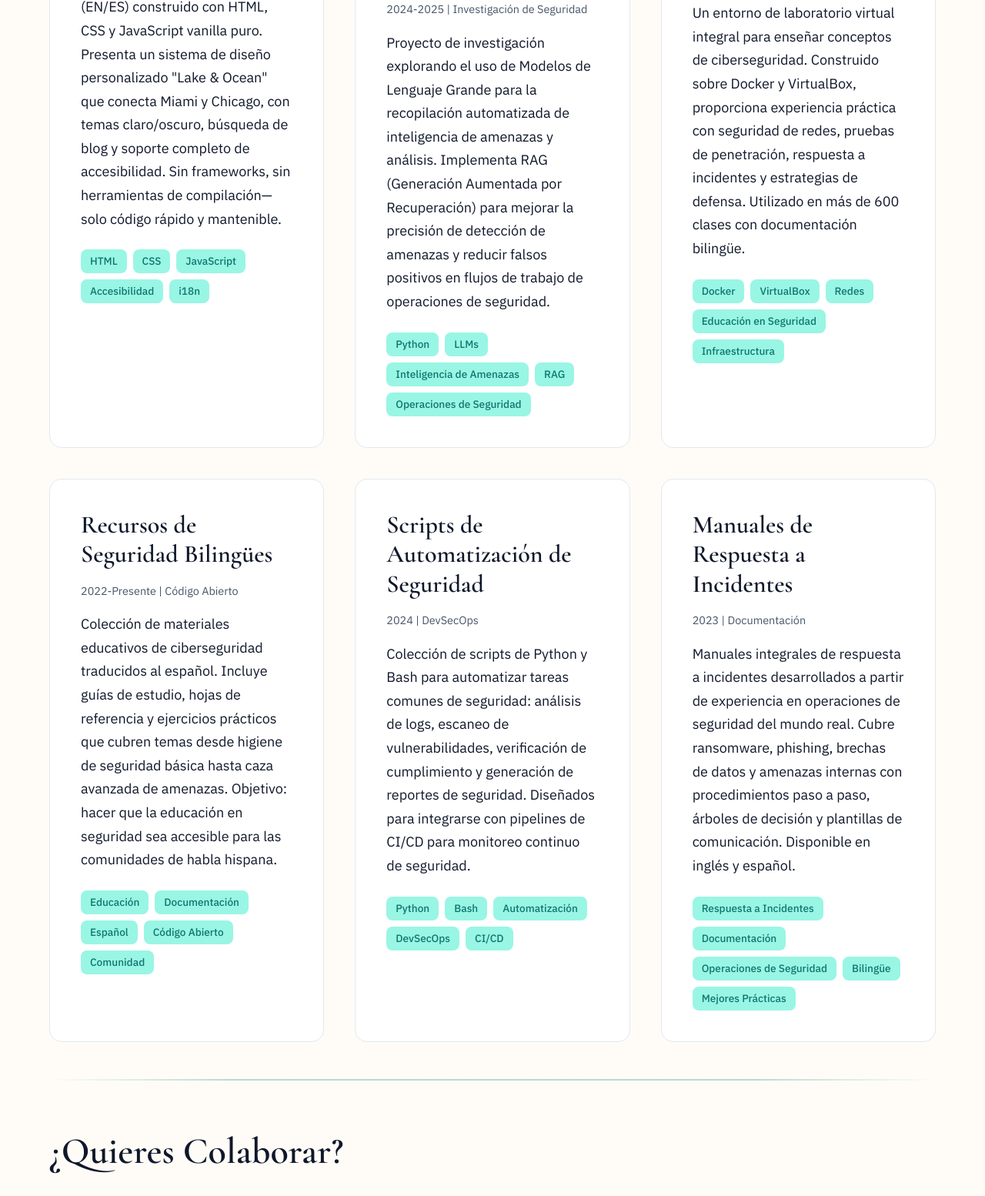
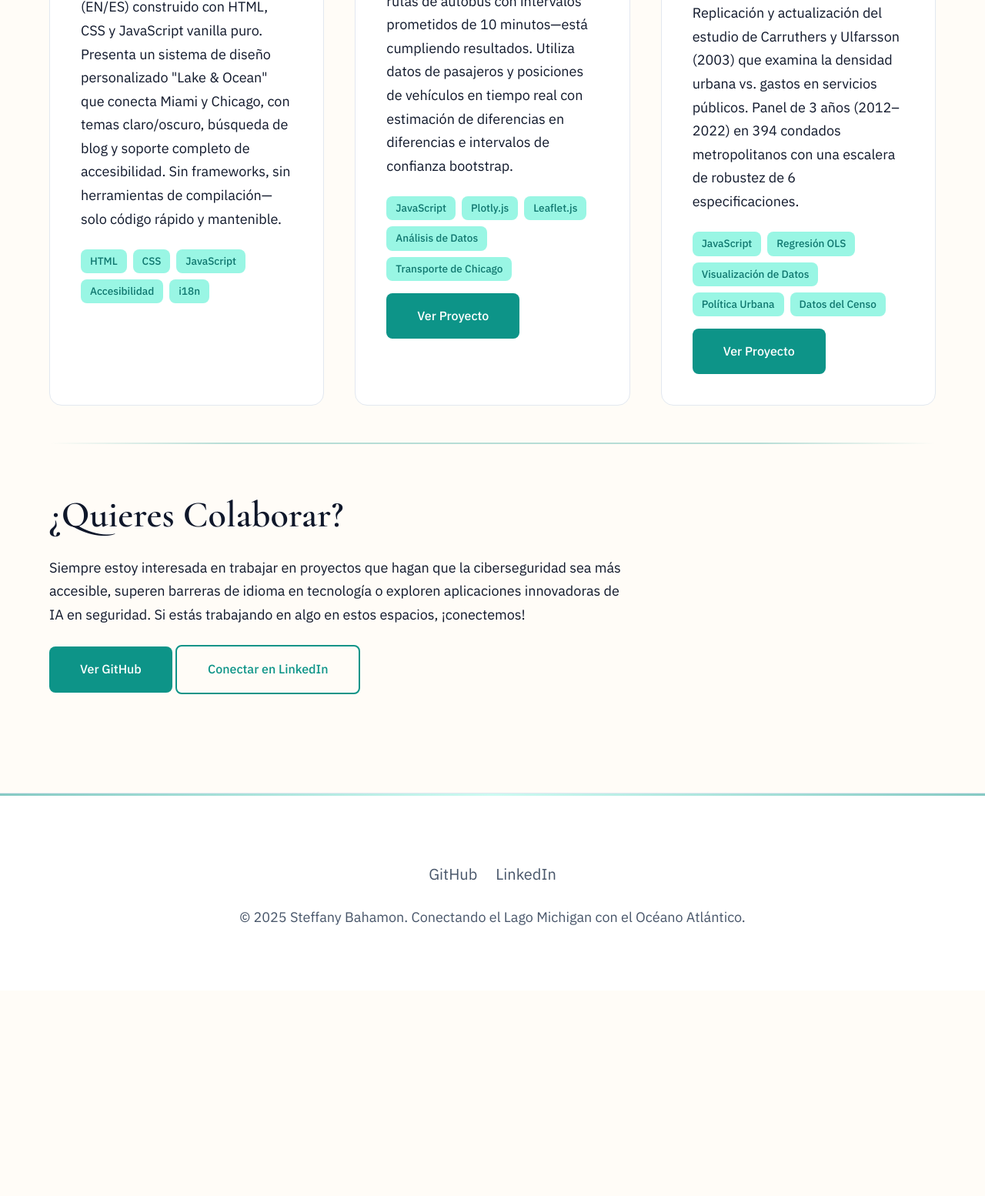
Before and after one commit to sbahamon/sbahamon.github.io, a website: page es/projects.html in a window 1280 px wide. Shown: the part 584-2138 px from the top of the page at 77% size. After the commit the page ends 1871 px from the top, so only its background shows below. Drawn offline with nearby package versions, Linux system fonts and the light colour scheme.

Commit message:
Update projects page: add Bus Check and Urban Sprawl
Replace placeholder projects with real ones. Keep Lake & Ocean,
add Bus Check (CTA Frequent Network analysis) and Urban Sprawl
(Carruthers & Ulfarsson replication) with live project links.
Both EN and ES pages updated.

Co-Authored-By: Claude Opus 4.6 <noreply@anthropic.com>

```diff
--- a/es/projects.html
+++ b/es/projects.html
@@ -66,87 +66,42 @@
       </article>
 
       <article class="card">
-        <h3>Plataforma de Inteligencia de Amenazas Impulsada por IA</h3>
-        <p class="meta">2024-2025 | Investigación de Seguridad</p>
+        <h3>Bus Check</h3>
+        <p class="meta">2025 | Análisis de Datos</p>
         <p>
-          Proyecto de investigación explorando el uso de Modelos de Lenguaje Grande para la recopilación automatizada de inteligencia de amenazas
-          y análisis. Implementa RAG (Generación Aumentada por Recuperación) para mejorar la precisión de detección de amenazas y
-          reducir falsos positivos en flujos de trabajo de operaciones de seguridad.
+          Un proyecto analítico que evalúa si la Red Frecuente de CTA—20 rutas de autobús con intervalos prometidos
+          de 10 minutos—está cumpliendo resultados. Utiliza datos de pasajeros y posiciones de vehículos en tiempo real
+          con estimación de diferencias en diferencias e intervalos de confianza bootstrap.
         </p>
         <div class="tags">
-          <span class="tag">Python</span>
-          <span class="tag">LLMs</span>
-          <span class="tag">Inteligencia de Amenazas</span>
-          <span class="tag">RAG</span>
-          <span class="tag">Operaciones de Seguridad</span>
+          <span class="tag">JavaScript</span>
+          <span class="tag">Plotly.js</span>
+          <span class="tag">Leaflet.js</span>
+          <span class="tag">Análisis de Datos</span>
+          <span class="tag">Transporte de Chicago</span>
+        </div>
+        <div style="margin-top: 1rem;">
+          <a href="https://sbahamon.github.io/bus-check/index.html" class="btn" target="_blank" rel="noopener">Ver Proyecto</a>
         </div>
       </article>
 
       <article class="card">
-        <h3>Laboratorio de Capacitación en Ciberseguridad</h3>
-        <p class="meta">2023-Presente | Educación</p>
+        <h3>Expansión Urbana y Costos de Servicios Públicos</h3>
+        <p class="meta">2025 | Replicación de Investigación</p>
         <p>
-          Un entorno de laboratorio virtual integral para enseñar conceptos de ciberseguridad. Construido sobre Docker y
-          VirtualBox, proporciona experiencia práctica con seguridad de redes, pruebas de penetración, respuesta a incidentes
-          y estrategias de defensa. Utilizado en más de 600 clases con documentación bilingüe.
+          Replicación y actualización del estudio de Carruthers y Ulfarsson (2003) que examina la densidad urbana vs.
+          gastos en servicios públicos. Panel de 3 años (2012–2022) en 394 condados metropolitanos con una escalera
+          de robustez de 6 especificaciones.
         </p>
         <div class="tags">
-          <span class="tag">Docker</span>
-          <span class="tag">VirtualBox</span>
-          <span class="tag">Redes</span>
-          <span class="tag">Educación en Seguridad</span>
-          <span class="tag">Infraestructura</span>
+          <span class="tag">JavaScript</span>
+          <span class="tag">Regresión OLS</span>
+          <span class="tag">Visualización de Datos</span>
+          <span class="tag">Política Urbana</span>
+          <span class="tag">Datos del Censo</span>
         </div>
-      </article>
-
-      <article class="card">
-        <h3>Recursos de Seguridad Bilingües</h3>
-        <p class="meta">2022-Presente | Código Abierto</p>
-        <p>
-          Colección de materiales educativos de ciberseguridad traducidos al español. Incluye guías de estudio,
-          hojas de referencia y ejercicios prácticos que cubren temas desde higiene de seguridad básica hasta caza avanzada de amenazas.
-          Objetivo: hacer que la educación en seguridad sea accesible para las comunidades de habla hispana.
-        </p>
-        <div class="tags">
-          <span class="tag">Educación</span>
-          <span class="tag">Documentación</span>
-          <span class="tag">Español</span>
-          <span class="tag">Código Abierto</span>
-          <span class="tag">Comunidad</span>
-        </div>
-      </article>
-
-      <article class="card">
-        <h3>Scripts de Automatización de Seguridad</h3>
-        <p class="meta">2024 | DevSecOps</p>
-        <p>
-          Colección de scripts de Python y Bash para automatizar tareas comunes de seguridad: análisis de logs, escaneo de vulnerabilidades,
-          verificación de cumplimiento y generación de reportes de seguridad. Diseñados para integrarse con pipelines de CI/CD
-          para monitoreo continuo de seguridad.
-        </p>
-        <div class="tags">
-          <span class="tag">Python</span>
-          <span class="tag">Bash</span>
-          <span class="tag">Automatización</span>
-          <span class="tag">DevSecOps</span>
-          <span class="tag">CI/CD</span>
-        </div>
-      </article>
-
-      <article class="card">
-        <h3>Manuales de Respuesta a Incidentes</h3>
-        <p class="meta">2023 | Documentación</p>
-        <p>
-          Manuales integrales de respuesta a incidentes desarrollados a partir de experiencia en operaciones de seguridad del mundo real.
-          Cubre ransomware, phishing, brechas de datos y amenazas internas con procedimientos paso a paso, árboles de decisión
-          y plantillas de comunicación. Disponible en inglés y español.
-        </p>
-        <div class="tags">
-          <span class="tag">Respuesta a Incidentes</span>
-          <span class="tag">Documentación</span>
-          <span class="tag">Operaciones de Seguridad</span>
-          <span class="tag">Bilingüe</span>
-          <span class="tag">Mejores Prácticas</span>
+        <div style="margin-top: 1rem;">
+          <a href="https://sbahamon.github.io/urban-sprawl-update/dashboard.html" class="btn" target="_blank" rel="noopener">Ver Proyecto</a>
         </div>
       </article>
     </div>
```
Also changed, not shown: projects.html (+25 -70 lines).
